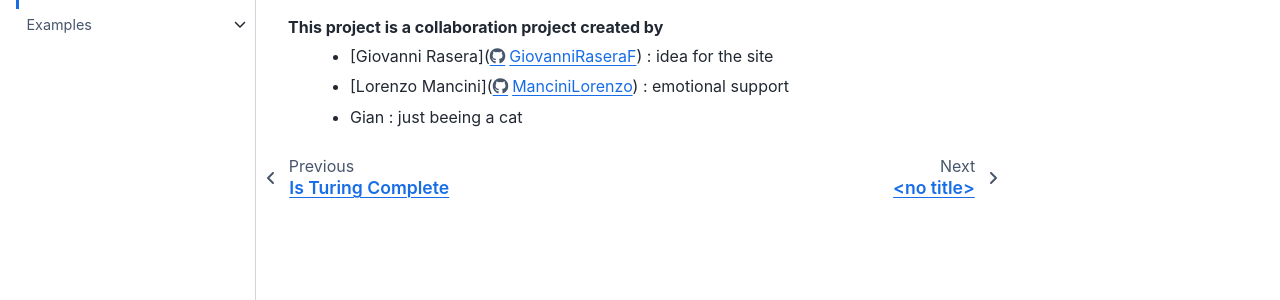
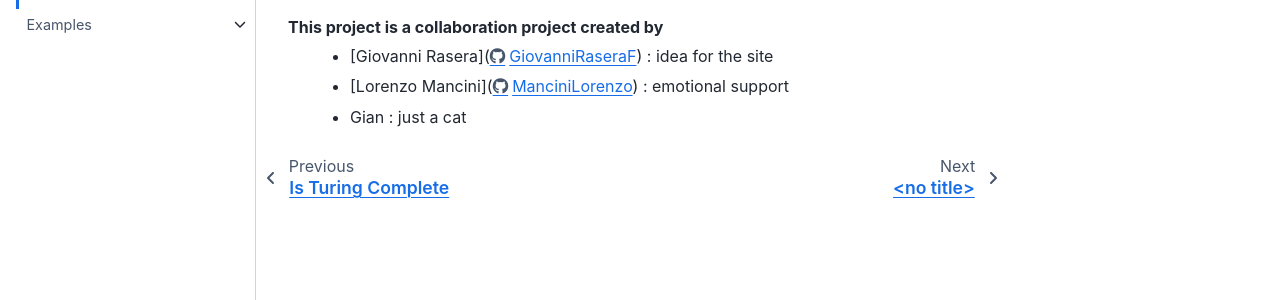
Before and after one commit to GiovanniRaseraF/isturingcomplete, a Sphinx documentation site: the page built from source/contributions.rst, in a window 1280 px wide. Shown: the part 166-466 px from the top of the page. Built offline with Sphinx 7.4.7 and the Sphinx Book theme 1.1.4, drawn with Linux system fonts in a browser that asks for light colours.

Commit message:
main: contrib

```diff
--- a/source/contributions.rst
+++ b/source/contributions.rst
@@ -6,7 +6,7 @@
 This project is a collaboration project created by
     - [Giovanni Rasera](https://github.com/GiovanniRaseraF) : idea for the site
     - [Lorenzo Mancini](https://github.com/ManciniLorenzo) : emotional support
-    - Gian : just beeing a cat
+    - Gian : just a cat
 
 .. toctree::
     :hidden:
```
